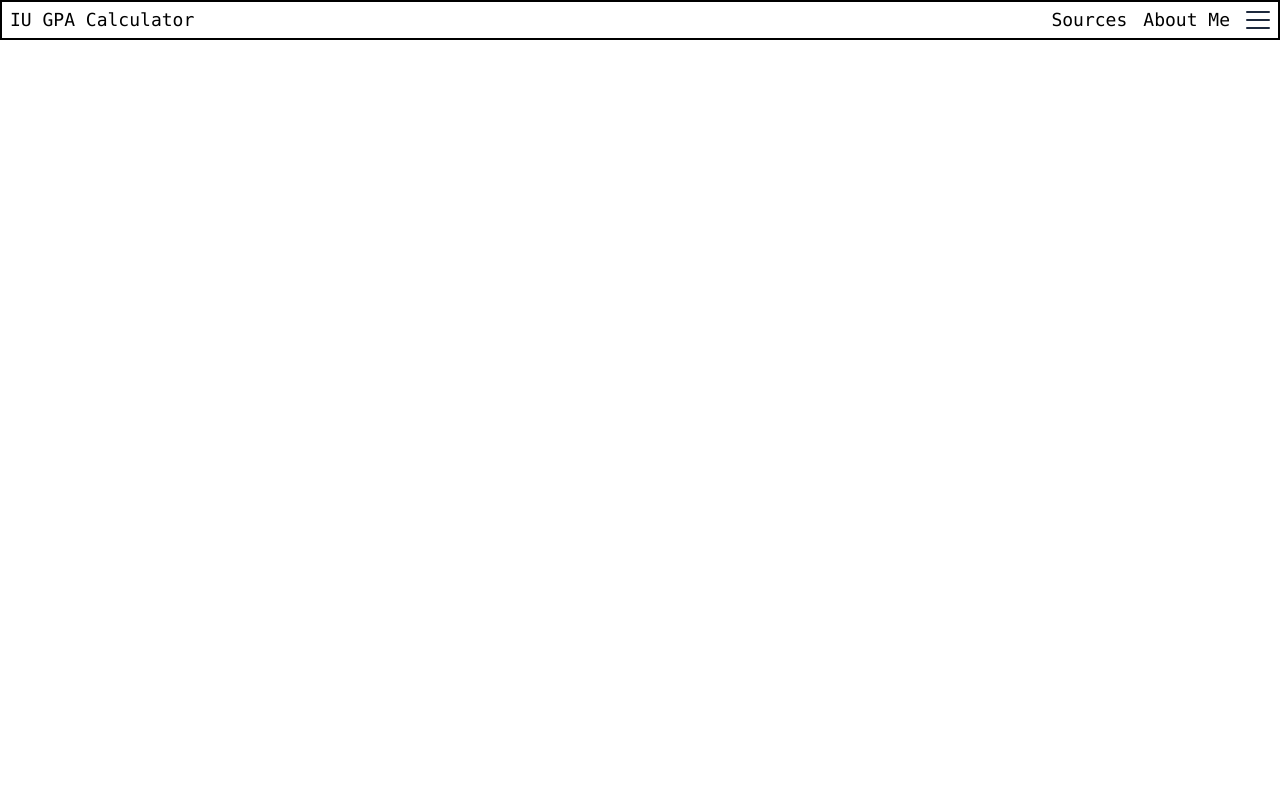
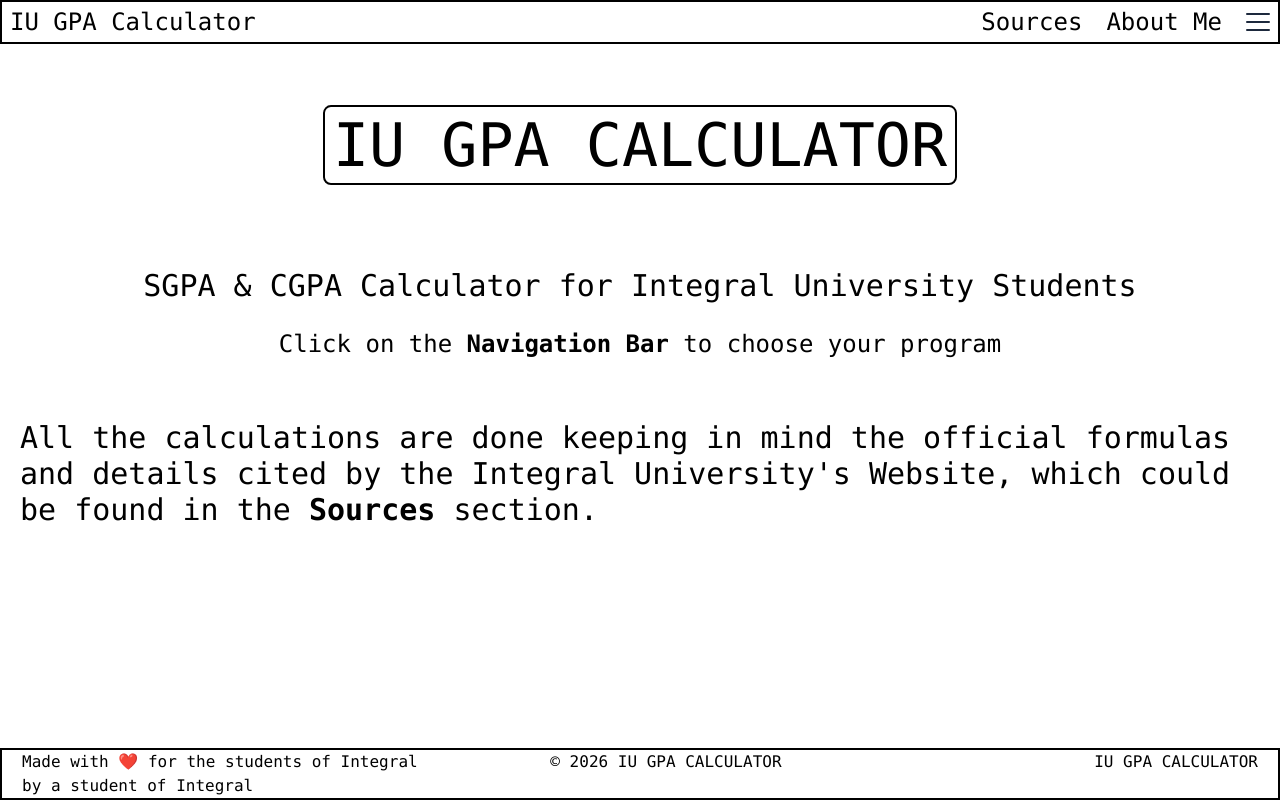
Before and after one commit to ArshilTech/IU-GPA-Calculator, a React (Vite) app: page / in a window 1280 px wide. Built offline with nearby package versions, Linux system fonts and the light colour scheme.

Commit message:
Refactor code structure for improved readability and maintainability

```diff
--- a/index.html
+++ b/index.html
@@ -2,7 +2,7 @@
 <html lang="en">
   <head>
     <meta charset="UTF-8" />
-    <link rel="icon" type="png" href="./public/Logo.png" />
+    <link rel="icon" type="png" href="./src/assets/Logo.png" />
     <meta name="viewport" content="width=device-width, initial-scale=1.0" />
     <title>IU GPA Calculator</title>
   </head>
--- a/src/App.jsx
+++ b/src/App.jsx
@@ -1,13 +1,16 @@
 import './App.css'
+import Footer from './Footer'
 import Hero from './Hero'
 import Navbar from './Navbar'
 
 function App(){
 
   return(
-    <div>
+    <div className="flex flex-col min-h-screen">
       <Navbar/>
       <Hero/>
+      <div className="grow"></div>
+      <Footer/>
     </div>
   )
 }
--- /dev/null
+++ b/src/Footer.jsx
@@ -0,0 +1,17 @@
+
+function Footer(){
+
+    return(
+        <div>
+            <footer className="border-2">
+                <div className="flex justify-between font-mono px-5">
+                    <div>Made with ❤️ for the students of Integral <br />by a student of Integral</div>
+                    <div>&copy; 2026 IU GPA CALCULATOR</div>
+                    <div className="ml-45">IU GPA CALCULATOR</div>
+                </div>
+            </footer>
+        </div>
+    )
+}
+
+export default Footer;
--- a/src/Hero.jsx
+++ b/src/Hero.jsx
@@ -2,7 +2,18 @@
 function Hero(){
 
     return(
-        <div></div>
+        <div>
+            <br />
+            <div className="text-center font-mono mt-10">
+                <h1 className="text-6xl animate-bounce py-2 px-2 border-2 rounded-lg w-fit mx-auto mb-20">IU GPA CALCULATOR</h1>
+                <h2 className="text-3xl mt-3">SGPA & CGPA Calculator for Integral University Students</h2>
+                <br />
+                <p className="text-2xl">Click on the <span className="font-bold">Navigation Bar</span> to choose your program</p>
+            </div>
+            <div className="px-5 py-10 mt-5">
+                <p className="font-mono text-3xl">All the calculations are done keeping in mind the official formulas and details cited by the Integral University's Website, which could be found in the <span className="font-bold">Sources</span> section.</p>
+            </div>
+        </div>
     )
 }
 
--- a/src/Navbar.jsx
+++ b/src/Navbar.jsx
@@ -4,11 +4,11 @@ function Navbar(){
     return(
         <div>
             <div className="flex justify-between border-2 py-1 px-2">
-                <h2 className="text-lg font-mono">IU GPA Calculator</h2>
-                <div className="flex gap-4">
-                    <a href="#" className="text-lg font-mono">Sources</a>
-                    <a href="#" className="text-lg font-mono">About Me</a>
-                    <button aria-label="Open menu" className="flex flex-col justify-center gap-1.5 cursor-pointer">
+                <h2 className="text-2xl font-mono">IU GPA Calculator</h2>
+                <div className="flex gap-6">
+                    <a href="#" className="text-2xl font-mono">Sources</a>
+                    <a href="#" className="text-2xl font-mono">About Me</a>
+                    <button aria-label="Open menu" className="flex flex-col justify-center gap-1.5 cursor-pointer text-2xl">
                         <span className="h-0.5 w-6 bg-slate-800 rounded"></span>
                         <span className="h-0.5 w-6 bg-slate-800 rounded"></span>
                         <span className="h-0.5 w-6 bg-slate-800 rounded"></span>
```
Also changed, not shown: src/assets/Logo.png (renamed from public/Logo.png).
